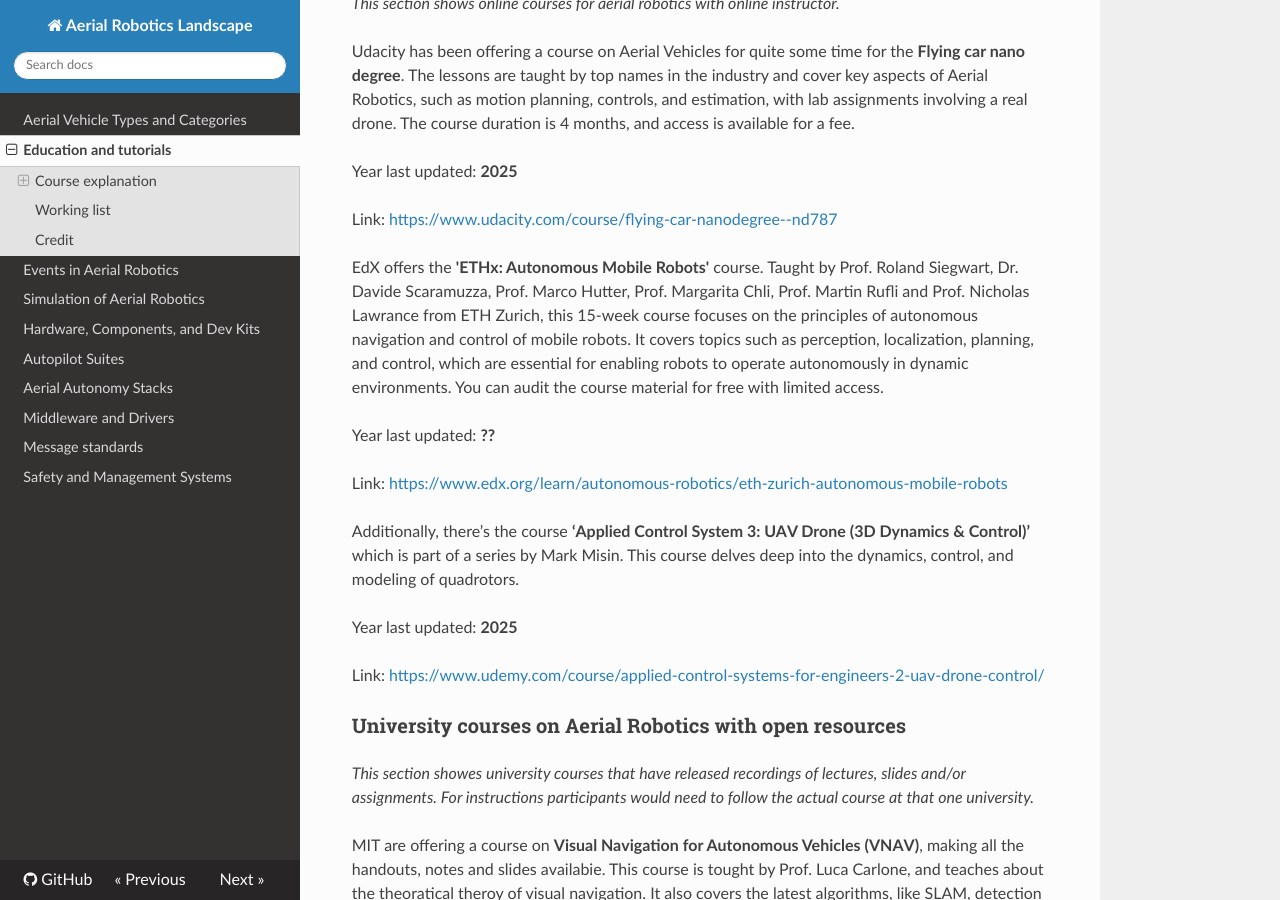
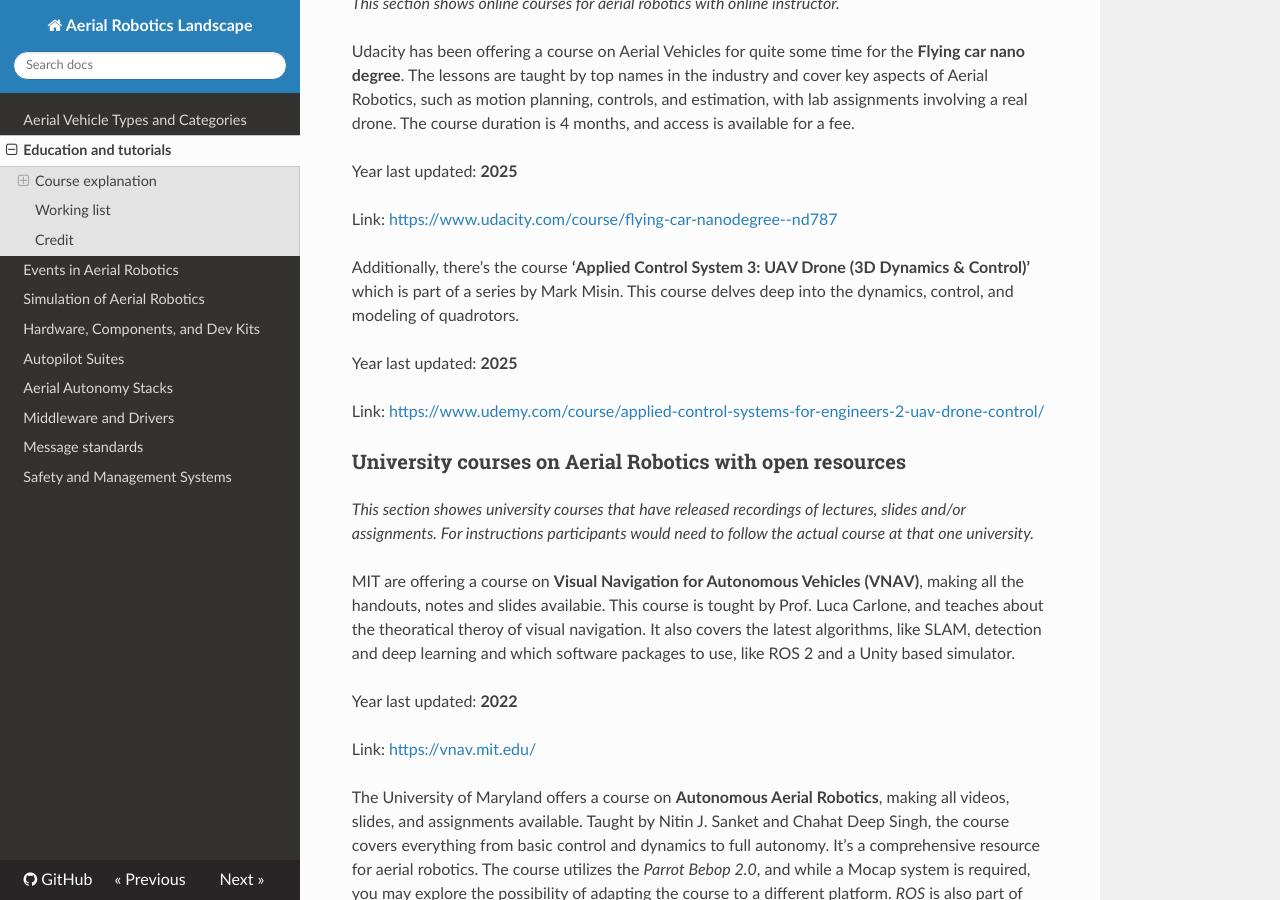
Before and after one commit to ROS-Aerial/aerial_robotic_landscape, an MkDocs documentation site: the page built from docs/education_and_tutorial.md, in a window 1280 px wide and 900 px high, scrolled down 1624 px. Built offline with MkDocs 1.6.1, drawn with Linux system fonts in a browser that asks for light colours; nearby versions of some CDN libraries; some of the changed text lies outside the part shown.

Commit message:
remove mobile robot course and add to related courses

```diff
--- a/docs/education_and_tutorial.md
+++ b/docs/education_and_tutorial.md
@@ -45,12 +45,6 @@
 Year last updated: **2025**
 
 Link: <https://www.udacity.com/course/flying-car-nanodegree--nd787>
-
-EdX offers the **'ETHx: Autonomous Mobile Robots'** course. Taught by Prof. Roland Siegwart, Dr. Davide Scaramuzza, Prof. Marco Hutter, Prof. Margarita Chli, Prof. Martin Rufli and Prof. Nicholas Lawrance from ETH Zurich, this 15-week course focuses on the principles of autonomous navigation and control of mobile robots. It covers topics such as perception, localization, planning, and control, which are essential for enabling robots to operate autonomously in dynamic environments. You can audit the course material for free with limited access.
-
-Year last updated: **??**
-
-Link: <https://www.edx.org/learn/autonomous-robotics/eth-zurich-autonomous-mobile-robots>
 
 Additionally, there’s the course **‘Applied Control System 3: UAV Drone (3D Dynamics & Control)’** which is part of a series by Mark Misin. This course delves deep into the dynamics, control, and modeling of quadrotors.
 
```
Also changed, not shown: other parts of docs/education_and_tutorial.md (+1 -1 lines).
